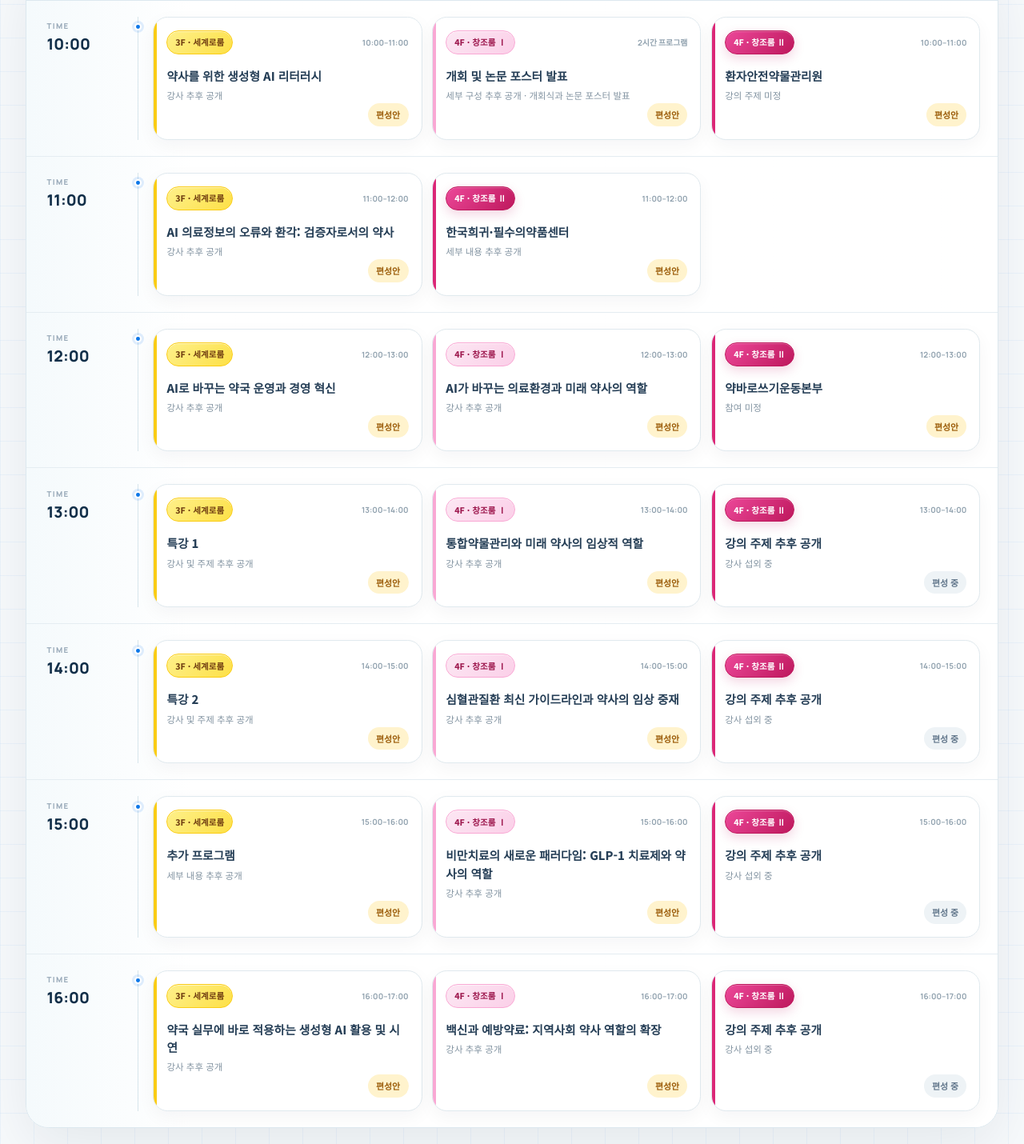
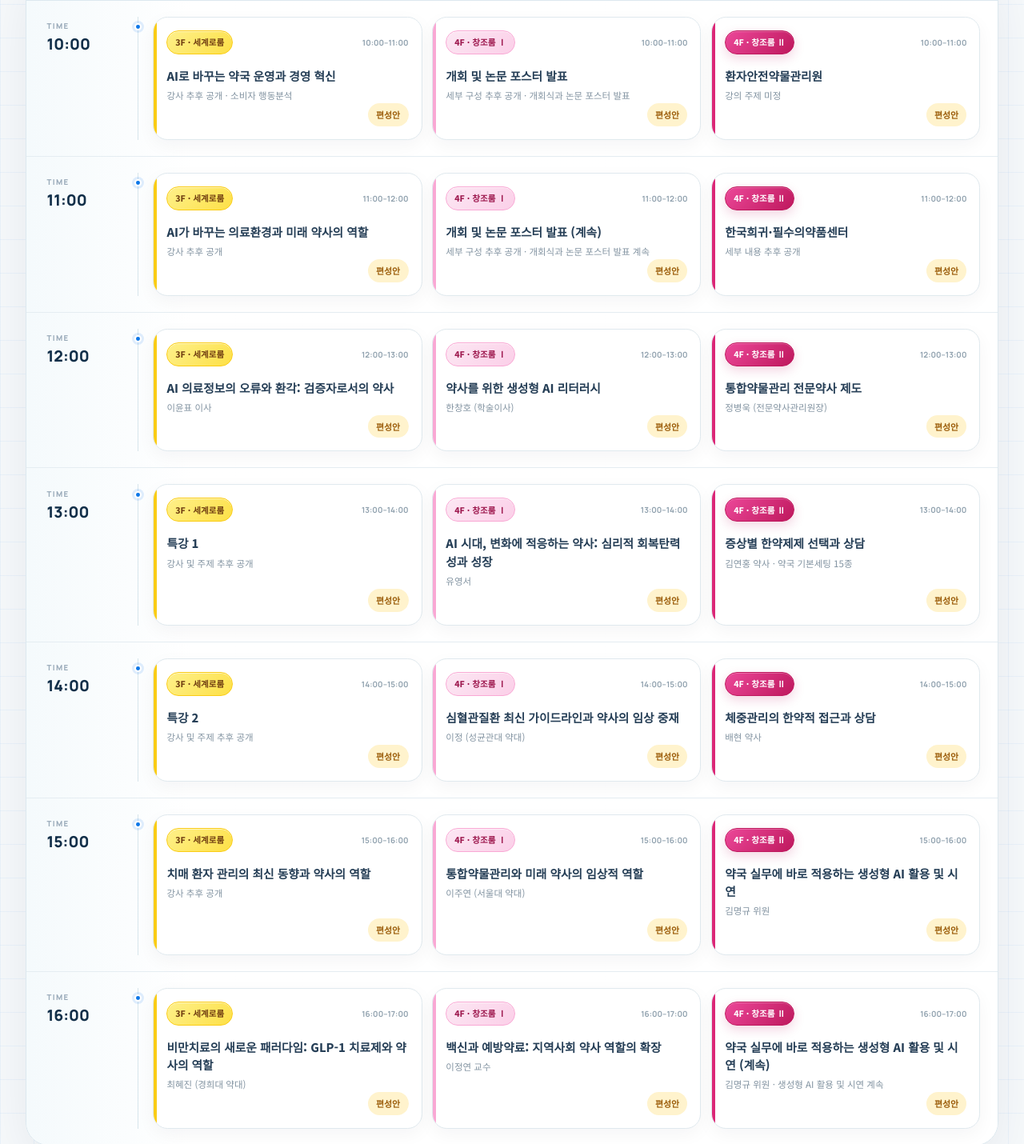
Before and after one commit to hangyver/AXfestival, a website built with Vite: page program.html in a window 1280 px wide. Shown: the part 1138-2568 px from the top of the page at 80% size. Built offline with nearby package versions, Linux system fonts and the light colour scheme.

Commit message:
feat: update festival program schedule

```diff
--- a/festival-data.js
+++ b/festival-data.js
@@ -22,22 +22,27 @@ const FESTIVAL_DATA = {
     { id: "creation2", floor: "4F", name: "창조룸 Ⅱ", aliases: ["창조룸 2", "창조룸2"], track: "유관기관 참여 프로그램", labelClass: "room-label-creation2" }
   ],
   sessions: [
-    { id: "1000-world", roomId: "world", start: "10:00", end: "11:00", title: "약사를 위한 생성형 AI 리터러시", speaker: "강사 추후 공개", description: "", category: ["생성형AI", "AI리터러시"], status: "편성안" },
-    { id: "1100-world", roomId: "world", start: "11:00", end: "12:00", title: "AI 의료정보의 오류와 환각: 검증자로서의 약사", speaker: "강사 추후 공개", description: "", category: ["의료정보", "AI환각", "검증"], status: "편성안" },
-    { id: "1200-world", roomId: "world", start: "12:00", end: "13:00", title: "AI로 바꾸는 약국 운영과 경영 혁신", speaker: "강사 추후 공개", description: "", category: ["AI", "약국운영", "경영혁신"], status: "편성안" },
+    { id: "1000-world", roomId: "world", start: "10:00", end: "11:00", title: "AI로 바꾸는 약국 운영과 경영 혁신", speaker: "강사 추후 공개", description: "소비자 행동분석", category: ["AI", "약국운영", "경영혁신", "소비자행동"], status: "편성안" },
+    { id: "1100-world", roomId: "world", start: "11:00", end: "12:00", title: "AI가 바꾸는 의료환경과 미래 약사의 역할", speaker: "강사 추후 공개", description: "", category: ["AI", "의료환경", "미래약사"], status: "편성안" },
+    { id: "1200-world", roomId: "world", start: "12:00", end: "13:00", title: "AI 의료정보의 오류와 환각: 검증자로서의 약사", speaker: "이윤표 이사", description: "", category: ["의료정보", "AI환각", "검증"], status: "편성안" },
     { id: "1300-world", roomId: "world", start: "13:00", end: "14:00", title: "특강 1", speaker: "강사 및 주제 추후 공개", description: "", category: ["특강"], status: "편성안" },
     { id: "1400-world", roomId: "world", start: "14:00", end: "15:00", title: "특강 2", speaker: "강사 및 주제 추후 공개", description: "", category: ["특강"], status: "편성안" },
-    { id: "1500-world", roomId: "world", start: "15:00", end: "16:00", title: "추가 프로그램", speaker: "세부 내용 추후 공개", description: "", category: ["추가프로그램"], status: "편성안" },
-    { id: "1600-world", roomId: "world", start: "16:00", end: "17:00", title: "약국 실무에 바로 적용하는 생성형 AI 활용 및 시연", speaker: "강사 추후 공개", description: "", category: ["생성형AI", "약국실무", "시연"], status: "편성안" },
-    { id: "1000-creation1", roomId: "creation1", start: "10:00", end: "12:00", title: "개회 및 논문 포스터 발표", speaker: "세부 구성 추후 공개", description: "개회식과 논문 포스터 발표", category: ["개회", "포스터"], status: "편성안" },
-    { id: "1200-creation1", roomId: "creation1", start: "12:00", end: "13:00", title: "AI가 바꾸는 의료환경과 미래 약사의 역할", speaker: "강사 추후 공개", description: "", category: ["AI", "미래약사"], status: "편성안" },
-    { id: "1300-creation1", roomId: "creation1", start: "13:00", end: "14:00", title: "통합약물관리와 미래 약사의 임상적 역할", speaker: "강사 추후 공개", description: "", category: ["통합약물관리", "임상"], status: "편성안" },
-    { id: "1400-creation1", roomId: "creation1", start: "14:00", end: "15:00", title: "심혈관질환 최신 가이드라인과 약사의 임상 중재", speaker: "강사 추후 공개", description: "", category: ["심혈관질환", "가이드라인", "임상중재"], status: "편성안" },
-    { id: "1500-creation1", roomId: "creation1", start: "15:00", end: "16:00", title: "비만치료의 새로운 패러다임: GLP-1 치료제와 약사의 역할", speaker: "강사 추후 공개", description: "", category: ["비만치료", "GLP-1"], status: "편성안" },
-    { id: "1600-creation1", roomId: "creation1", start: "16:00", end: "17:00", title: "백신과 예방약료: 지역사회 약사 역할의 확장", speaker: "강사 추후 공개", description: "", category: ["백신", "예방약료", "지역사회"], status: "편성안" },
+    { id: "1500-world", roomId: "world", start: "15:00", end: "16:00", title: "치매 환자 관리의 최신 동향과 약사의 역할", speaker: "강사 추후 공개", description: "", category: ["치매", "환자관리", "약사역할"], status: "편성안" },
+    { id: "1600-world", roomId: "world", start: "16:00", end: "17:00", title: "비만치료의 새로운 패러다임: GLP-1 치료제와 약사의 역할", speaker: "최혜진 (경희대 약대)", description: "", category: ["비만치료", "GLP-1"], status: "편성안" },
+    { id: "1000-creation1", roomId: "creation1", start: "10:00", end: "11:00", title: "개회 및 논문 포스터 발표", speaker: "세부 구성 추후 공개", description: "개회식과 논문 포스터 발표", category: ["개회", "포스터"], status: "편성안" },
+    { id: "1100-creation1", roomId: "creation1", start: "11:00", end: "12:00", title: "개회 및 논문 포스터 발표 (계속)", speaker: "세부 구성 추후 공개", description: "개회식과 논문 포스터 발표 계속", category: ["개회", "포스터"], status: "편성안" },
+    { id: "1200-creation1", roomId: "creation1", start: "12:00", end: "13:00", title: "약사를 위한 생성형 AI 리터러시", speaker: "한창호 (학술이사)", description: "", category: ["생성형AI", "AI리터러시"], status: "편성안" },
+    { id: "1300-creation1", roomId: "creation1", start: "13:00", end: "14:00", title: "AI 시대, 변화에 적응하는 약사: 심리적 회복탄력성과 성장", speaker: "유영서", description: "", category: ["AI", "회복탄력성", "성장"], status: "편성안" },
+    { id: "1400-creation1", roomId: "creation1", start: "14:00", end: "15:00", title: "심혈관질환 최신 가이드라인과 약사의 임상 중재", speaker: "이정 (성균관대 약대)", description: "", category: ["심혈관질환", "가이드라인", "임상중재"], status: "편성안" },
+    { id: "1500-creation1", roomId: "creation1", start: "15:00", end: "16:00", title: "통합약물관리와 미래 약사의 임상적 역할", speaker: "이주연 (서울대 약대)", description: "", category: ["통합약물관리", "임상"], status: "편성안" },
+    { id: "1600-creation1", roomId: "creation1", start: "16:00", end: "17:00", title: "백신과 예방약료: 지역사회 약사 역할의 확장", speaker: "이정연 교수", description: "", category: ["백신", "예방약료", "지역사회"], status: "편성안" },
     { id: "1000-creation2", roomId: "creation2", start: "10:00", end: "11:00", title: "환자안전약물관리원", speaker: "강의 주제 미정", description: "", category: ["환자안전", "약물관리"], status: "편성안" },
     { id: "1100-creation2", roomId: "creation2", start: "11:00", end: "12:00", title: "한국희귀·필수의약품센터", speaker: "세부 내용 추후 공개", description: "", category: ["희귀의약품", "필수의약품"], status: "편성안" },
-    { id: "1200-creation2", roomId: "creation2", start: "12:00", end: "13:00", title: "약바로쓰기운동본부", speaker: "참여 미정", description: "", category: ["약바로쓰기", "안전사용"], status: "편성안" }
+    { id: "1200-creation2", roomId: "creation2", start: "12:00", end: "13:00", title: "통합약물관리 전문약사 제도", speaker: "정병욱 (전문약사관리원장)", description: "", category: ["통합약물관리", "전문약사"], status: "편성안" },
+    { id: "1300-creation2", roomId: "creation2", start: "13:00", end: "14:00", title: "증상별 한약제제 선택과 상담", speaker: "김연홍 약사", description: "약국 기본세팅 15종", category: ["한약제제", "복약상담"], status: "편성안" },
+    { id: "1400-creation2", roomId: "creation2", start: "14:00", end: "15:00", title: "체중관리의 한약적 접근과 상담", speaker: "배현 약사", description: "", category: ["체중관리", "한약", "상담"], status: "편성안" },
+    { id: "1500-creation2", roomId: "creation2", start: "15:00", end: "16:00", title: "약국 실무에 바로 적용하는 생성형 AI 활용 및 시연", speaker: "김명규 위원", description: "", category: ["생성형AI", "약국실무", "시연"], status: "편성안" },
+    { id: "1600-creation2", roomId: "creation2", start: "16:00", end: "17:00", title: "약국 실무에 바로 적용하는 생성형 AI 활용 및 시연 (계속)", speaker: "김명규 위원", description: "생성형 AI 활용 및 시연 계속", category: ["생성형AI", "약국실무", "시연"], status: "편성안" }
   ]
 };
 
```
Also changed, not shown: index.html (+1 -1 lines).
